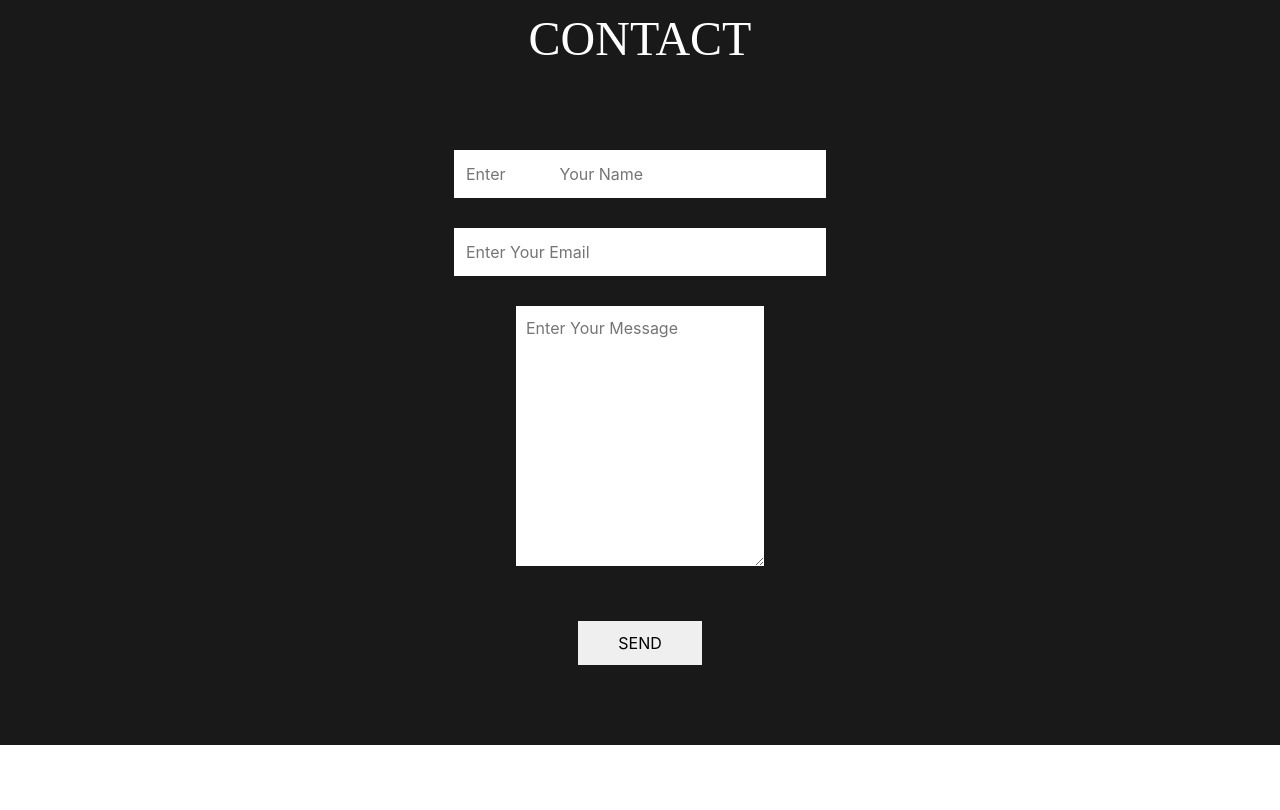
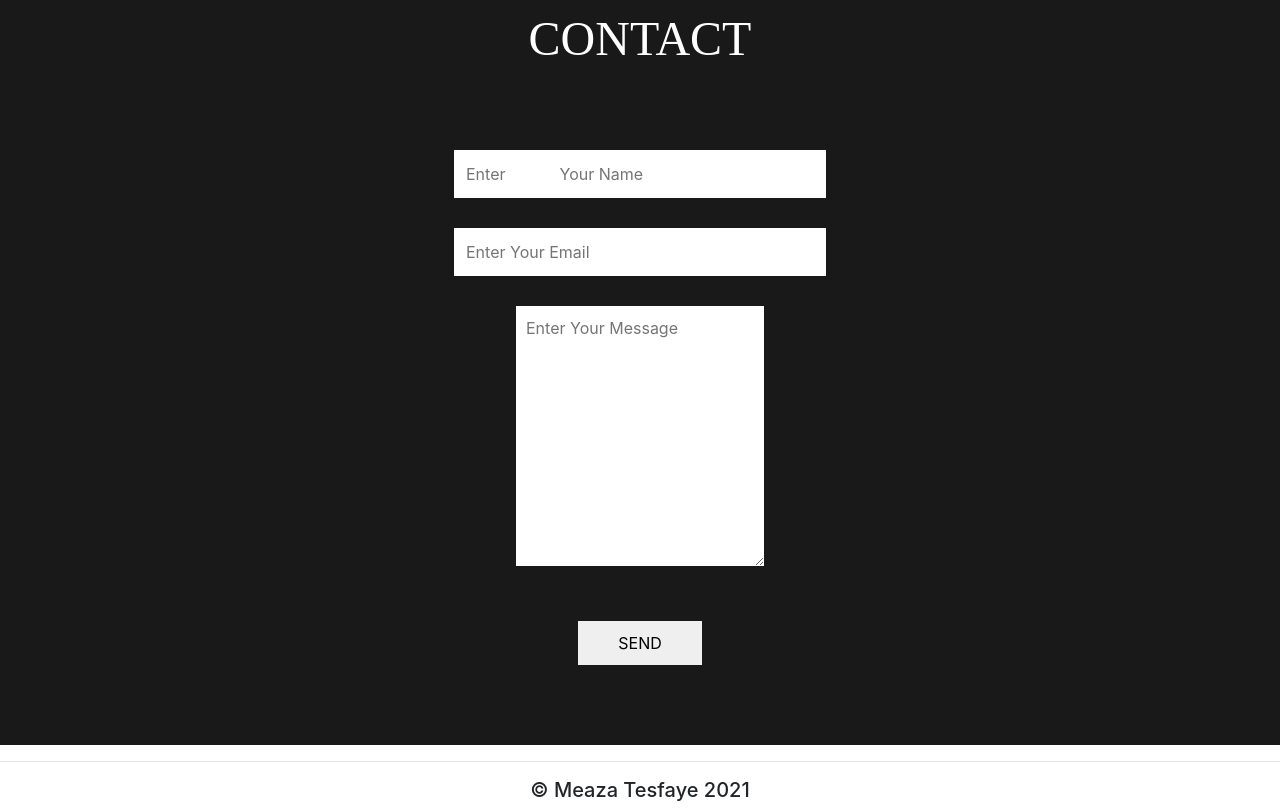
Before and after one commit to MeazaTesfaye/Portfolio, a plain HTML site: page index.html in a window 1280 px wide. Shown: the part 2144-2954 px from the top of the page. Before the commit the page ends 2889 px from the top, so only its background shows below. Drawn offline with nearby package versions, Linux system fonts and the light colour scheme.

Commit message:
footer added

```diff
--- a/index.html
+++ b/index.html
@@ -107,5 +107,14 @@
             <input type="submit" value="SEND" id="send">
         </form>
     </section>
+
+     <!-- Footer -->
+     <footer>
+        <div class="text-center">
+          <hr class="light-100">
+          <h5>&copy; Meaza Tesfaye 2021</h5>
+
+        </div>
+      </footer>
 </body>
 </html>
```
